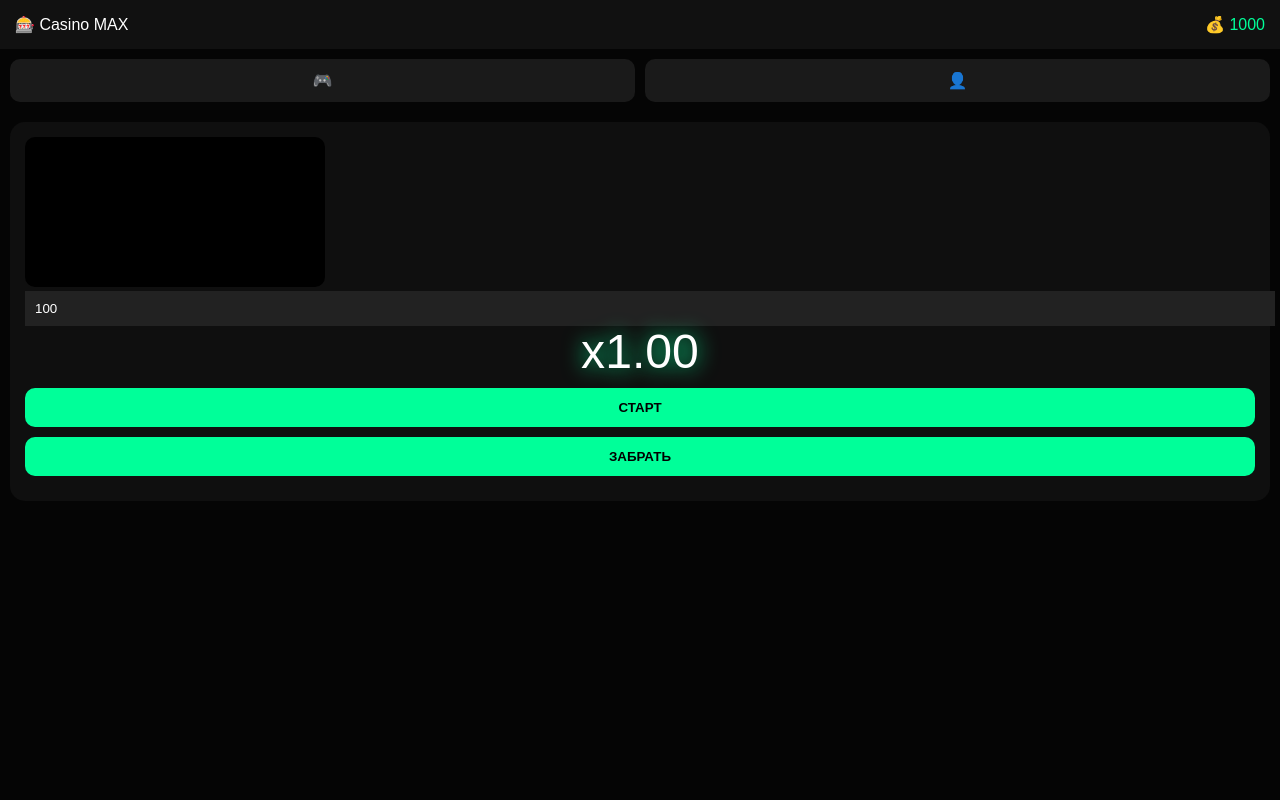
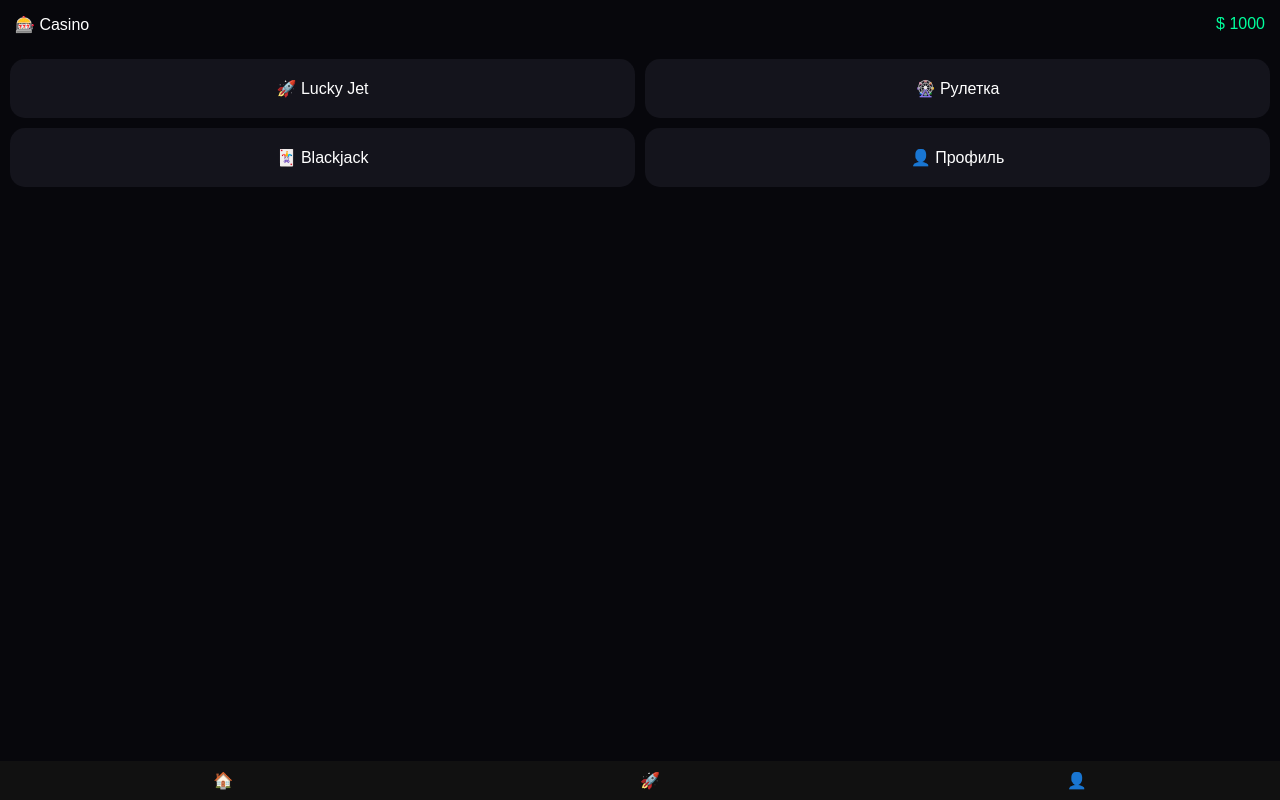
Before and after one commit to vandryeyev-max/telegram-bot, a Flask app: page / in a window 1280 px wide. Run offline with Flask 3, Linux system fonts and the light colour scheme; a map, chart or similar area stays blank.

Commit message:
Update index.html

```diff
--- a/templates/index.html
+++ b/templates/index.html
@@ -1,303 +1,261 @@
 <!DOCTYPE html>
-<html>
+<html lang="ru">
 <head>
 <meta charset="UTF-8">
+<meta name="viewport" content="width=device-width, initial-scale=1.0">
+
 <title>Casino MAX</title>
 
 <style>
-body {
+body{
     margin:0;
     font-family:Arial;
-    background:#050505;
+    background:#07070c;
     color:white;
 }
 
-.header {
+/* screens */
+.screen{display:none;}
+.active{display:block;}
+
+.header{
     display:flex;
     justify-content:space-between;
     padding:15px;
-    background:#111;
 }
 
-.balance {
-    color:#00ff99;
-}
+.balance{color:#00ff9d;}
 
-.menu {
-    display:flex;
+.games{
+    display:grid;
+    grid-template-columns:1fr 1fr;
     gap:10px;
     padding:10px;
 }
 
-.tab {
-    flex:1;
-    padding:12px;
-    background:#1a1a1a;
-    border-radius:10px;
+.card{
+    background:#14141c;
+    padding:20px;
+    border-radius:15px;
     text-align:center;
 }
 
-.section { display:none; padding:10px; }
-.active { display:block; }
-
-.card {
-    background:#0f0f0f;
-    padding:15px;
-    border-radius:15px;
-    margin-bottom:15px;
+.navbar{
+    position:fixed;
+    bottom:0;
+    width:100%;
+    background:#111;
+    display:flex;
+    justify-content:space-around;
+    padding:10px;
 }
 
-button {
-    width:100%;
-    padding:12px;
-    margin-top:10px;
-    background:#00ff99;
-    border:none;
-    border-radius:10px;
-    font-weight:bold;
+/* game */
+.game-area{
+    height:200px;
+    background:#111;
+    margin:10px;
+    border-radius:15px;
+    position:relative;
 }
 
-input {
-    width:100%;
-    padding:10px;
-    background:#222;
-    color:white;
-    border:none;
+canvas{position:absolute;}
+
+.rocket{
+    position:absolute;
+    width:40px;
 }
 
-.multi {
-    font-size:45px;
+.multi{
     text-align:center;
-    text-shadow:0 0 20px #00ff99;
-    animation:pulse 1s infinite;
+    font-size:30px;
+    color:#00ffcc;
 }
 
-@keyframes pulse {
-    0%{transform:scale(1);}
-    50%{transform:scale(1.1);}
-    100%{transform:scale(1);}
-}
-
-canvas {
-    background:black;
+button{
+    padding:12px;
+    width:100%;
+    margin-top:10px;
+    border:none;
     border-radius:10px;
 }
 
-.players {
-    font-size:12px;
-    max-height:100px;
-    overflow:hidden;
-}
+.start{background:#00ff88;}
+.cash{background:#ff4444;}
+</style>
+</head>
 
-.history {
-    display:flex;
-    gap:5px;
-    overflow-x:auto;
-    margin-top:10px;
-}
-
-.history div {
-    padding:5px;
-    background:#111;
-    border-radius:5px;
-}
-</style>
-
-</head>
 <body>
 
+<!-- MENU -->
+<div id="menu" class="screen active">
 <div class="header">
-🎰 Casino MAX
-<div class="balance">💰 <span id="balance">1000</span></div>
+🎰 Casino
+<div class="balance">$ <span id="b1">1000</span></div>
 </div>
 
-<div class="menu">
-<div class="tab" onclick="show('game')">🎮</div>
-<div class="tab" onclick="show('profile')">👤</div>
-</div>
-
-<!-- GAME -->
-<div id="game" class="section active">
-<div class="card">
-
-<canvas id="chart" width="300" height="150"></canvas>
-
-<input id="bet" value="100">
-
-<div class="multi" id="multi">x1.00</div>
-
-<button onclick="start()">СТАРТ</button>
-<button onclick="cash()">ЗАБРАТЬ</button>
-
-<div class="players" id="players"></div>
-<div class="history" id="history"></div>
-
+<div class="games">
+<div class="card" onclick="go('jet')">🚀 Lucky Jet</div>
+<div class="card" onclick="go('roulette')">🎡 Рулетка</div>
+<div class="card" onclick="go('blackjack')">🃏 Blackjack</div>
+<div class="card" onclick="go('profile')">👤 Профиль</div>
 </div>
 </div>
 
 <!-- PROFILE -->
-<div id="profile" class="section">
-<div class="card">
+<div id="profile" class="screen">
+<div class="header">Профиль</div>
+<h2>Игрок</h2>
+<p>Баланс: $<span id="b2">1000</span></p>
+</div>
 
-<h3>👤 Профиль</h3>
+<!-- LUCKY JET -->
+<div id="jet" class="screen">
+<div class="header">
+⬅ <span onclick="go('menu')">Назад</span>
+<div class="balance">$ <span id="b3">1000</span></div>
+</div>
 
-<input id="name" placeholder="Ник">
-<input id="avatar" placeholder="Ссылка на фото">
+<div class="game-area">
+<canvas id="c"></canvas>
+<img id="r" class="rocket" src="https://cdn-icons-png.flaticon.com/512/3219/3219536.png">
+</div>
 
-<button onclick="save()">Сохранить</button>
+<div class="multi" id="m">x1.00</div>
 
-<p id="nick"></p>
-<img id="img" width="80">
+<input id="bet" value="100">
 
+<button class="start" onclick="start()">СТАРТ</button>
+<button class="cash" onclick="cash()">ЗАБРАТЬ</button>
 </div>
+
+<!-- ROULETTE -->
+<div id="roulette" class="screen">
+<div class="header">
+⬅ <span onclick="go('menu')">Назад</span>
+</div>
+
+<h2 style="text-align:center">🎡 Рулетка</h2>
+<div class="multi" id="roll">⚪</div>
+<input id="bet2" value="100">
+<button onclick="spin()">Крутить</button>
+</div>
+
+<!-- BLACKJACK -->
+<div id="blackjack" class="screen">
+<div class="header">
+⬅ <span onclick="go('menu')">Назад</span>
+</div>
+
+<p>Ты: <span id="p"></span></p>
+<p>Дилер: <span id="d"></span></p>
+
+<button onclick="bjStart()">Начать</button>
+<button onclick="hit()">Взять</button>
+<button onclick="stand()">Стоп</button>
+</div>
+
+<!-- NAV -->
+<div class="navbar">
+<div onclick="go('menu')">🏠</div>
+<div onclick="go('jet')">🚀</div>
+<div onclick="go('profile')">👤</div>
 </div>
 
 <script>
+let bal = localStorage.getItem("bal") || 1000;
+function upd(){
+    document.querySelectorAll("[id^=b]").forEach(e=>e.innerText=bal);
+    localStorage.setItem("bal",bal);
+}
+upd();
 
-// 🔊 SOUND
-let bg = new Audio("https://assets.mixkit.co/music/preview/mixkit-tech-house-vibes-130.mp3");
-bg.loop=true;
-
-let win = new Audio("https://assets.mixkit.co/sfx/preview/mixkit-winning-chimes-2015.mp3");
-let lose = new Audio("https://assets.mixkit.co/sfx/preview/mixkit-arcade-retro-game-over-213.mp3");
-
-// 💰 BALANCE
-let balance = localStorage.getItem("balance") || 1000;
-
-function update(){
-    document.getElementById("balance").innerText = balance;
-    localStorage.setItem("balance", balance);
-}
-update();
-
-// 📱 TABS
-function show(id){
-    document.querySelectorAll('.section').forEach(s=>s.classList.remove('active'));
-    document.getElementById(id).classList.add('active');
+function go(id){
+    document.querySelectorAll(".screen").forEach(s=>s.classList.remove("active"));
+    document.getElementById(id).classList.add("active");
 }
 
-// 📈 GRAPH
-let ctx = chart.getContext("2d");
-let points=[];
-
-function draw(){
-    ctx.fillStyle="#000";
-    ctx.fillRect(0,0,300,150);
-
-    ctx.strokeStyle="#00ff99";
-    ctx.beginPath();
-
-    points.forEach((p,i)=>{
-        if(i===0) ctx.moveTo(0,150-p);
-        else ctx.lineTo(i*5,150-p);
-    });
-
-    ctx.stroke();
-}
-
-// 🎮 GAME
-let multi=1,game=false,int;
+// LUCKY JET
+let multi=1,run=false,int;
+let ctx=c.getContext("2d");
+c.width=300;c.height=200;
 
 function start(){
-    if(game) return;
+if(run)return;
+let bet=+bet.value;
+if(bet>bal)return;
+bal-=bet;upd();
 
-    bg.play();
+multi=1;run=true;
+ctx.beginPath();ctx.moveTo(0,200);
 
-    let bet=parseInt(document.getElementById("bet").value);
-    if(bet>balance) return;
+int=setInterval(()=>{
+multi+=0.05;
+let x=multi*30,y=200-multi*20;
+ctx.lineTo(x,y);ctx.stroke();
+r.style.left=x+"px";
+r.style.bottom=multi*10+"px";
+m.innerText="x"+multi.toFixed(2);
 
-    balance-=bet;
-    update();
-
-    game=true;
-    multi=1;
-    points=[];
-
-    int=setInterval(()=>{
-        multi+=0.05;
-        points.push(multi*5);
-
-        draw();
-        fakePlayers();
-        updateMulti();
-
-        if(Math.random()<0.03){
-            crash();
-        }
-    },100);
+if(Math.random()<0.03){crash();}
+},100);
 }
 
 function crash(){
-    clearInterval(int);
-    game=false;
-
-    lose.play();
-
-    document.getElementById("multi").innerText="💥 CRASH";
-    addHistory(multi);
+clearInterval(int);
+run=false;
+m.innerText="💥";
 }
 
 function cash(){
-    if(!game) return;
-
-    clearInterval(int);
-
-    let bet=parseInt(document.getElementById("bet").value);
-    let winAmount=bet*multi;
-
-    balance+=Math.floor(winAmount);
-    update();
-
-    win.play();
-
-    game=false;
-    document.getElementById("multi").innerText="💰 "+Math.floor(winAmount);
-    addHistory(multi);
+if(!run)return;
+clearInterval(int);
+run=false;
+let win=bet.value*multi;
+bal+=Math.floor(win);upd();
+m.innerText="+"+Math.floor(win);
 }
 
-function updateMulti(){
-    document.getElementById("multi").innerText="x"+multi.toFixed(2);
+// ROULETTE
+function spin(){
+let bet=+bet2.value;
+let i=0;
+let anim=setInterval(()=>{
+roll.innerText=i%2?"🔴":"⚫";
+i++;
+},100);
+
+setTimeout(()=>{
+clearInterval(anim);
+let win=Math.random()>0.5;
+roll.innerText=win?"🔴":"⚫";
+bal+=win?bet:-bet;
+upd();
+},2000);
 }
 
-// 👥 PLAYERS
-function fakePlayers(){
-    let names=["Alex","Ivan","Max","Leo","Tom","Nick"];
-    let el=document.createElement("div");
+// BLACKJACK
+let pc=[],dc=[];
+function card(){return Math.floor(Math.random()*11)+1;}
+function sum(a){return a.reduce((x,y)=>x+y,0);}
 
-    el.innerText=names[Math.random()*names.length|0]+" x"+multi.toFixed(2);
-
-    let box=document.getElementById("players");
-    box.prepend(el);
-
-    if(box.children.length>6){
-        box.lastChild.remove();
-    }
+function bjStart(){
+pc=[card(),card()];
+dc=[card()];
+show();
 }
 
-// 📊 HISTORY
-function addHistory(x){
-    let el=document.createElement("div");
-    el.innerText="x"+x.toFixed(2);
-    document.getElementById("history").prepend(el);
+function hit(){pc.push(card());show();}
+function stand(){
+while(sum(dc)<17)dc.push(card());
+bal+=sum(pc)>sum(dc)?100:-100;
+upd();show();
 }
 
-// 👤 PROFILE
-function save(){
-    let n=document.getElementById("name").value;
-    let a=document.getElementById("avatar").value;
-
-    localStorage.setItem("name",n);
-    localStorage.setItem("avatar",a);
-
-    load();
+function show(){
+p.innerText=pc.join(",");
+d.innerText=dc.join(",");
 }
-
-function load(){
-    document.getElementById("nick").innerText=localStorage.getItem("name")||"";
-    document.getElementById("img").src=localStorage.getItem("avatar")||"";
-}
-load();
-
 </script>
 
 </body>
```
